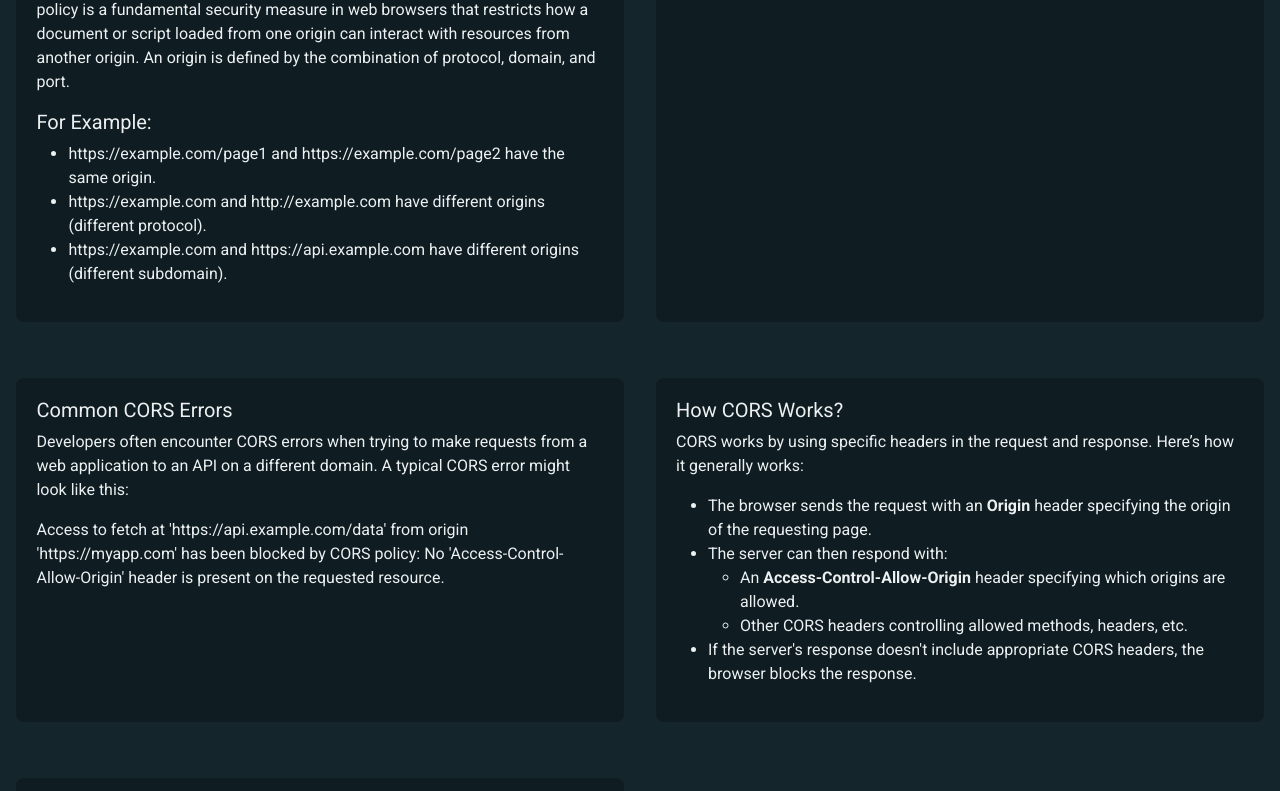
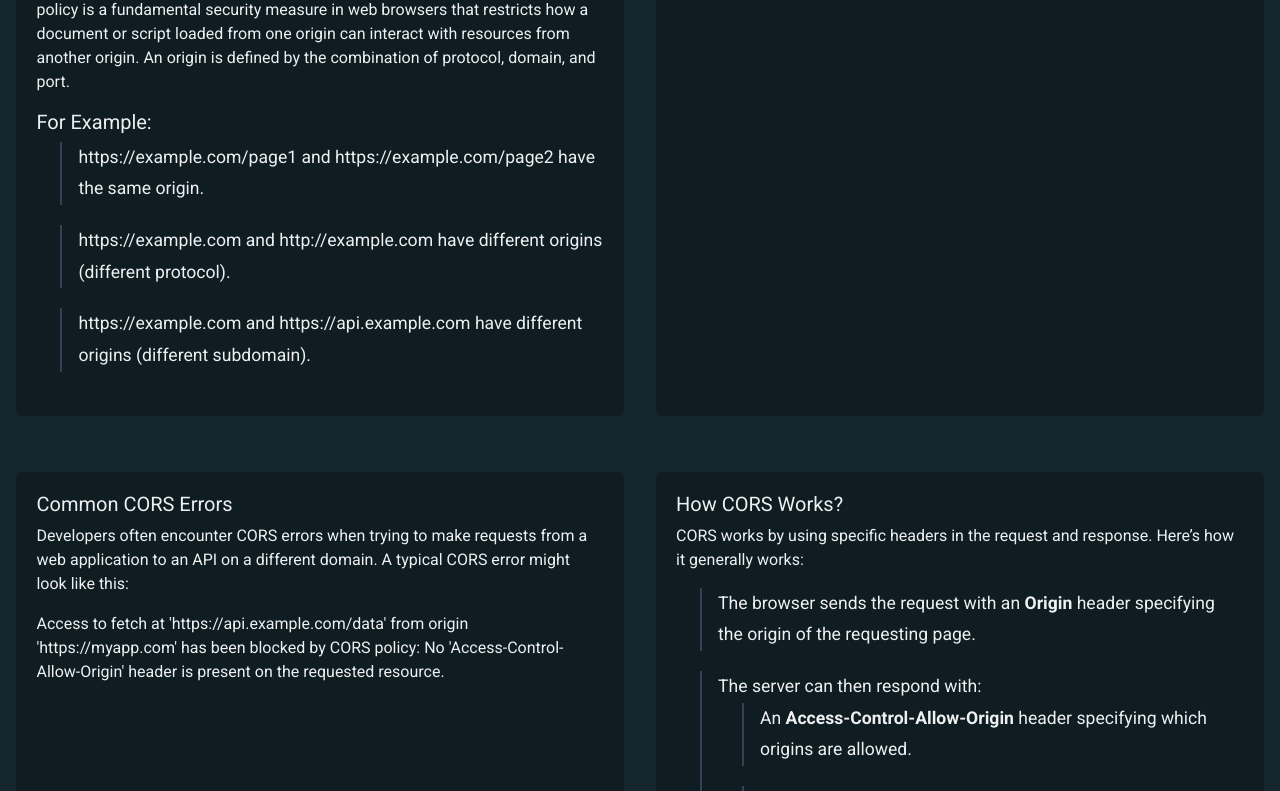
Before and after one commit to rajalakshmys-27/lastminref, a React (Create React App) app: page /javascript in a window 1280 px wide. Shown: the part 1593-2384 px from the top of the page. Built offline with nearby package versions, Linux system fonts and the light colour scheme.

Commit message:
css modification

```diff
--- a/src/pages/jsPage/jsPage.module.scss
+++ b/src/pages/jsPage/jsPage.module.scss
@@ -57,6 +57,74 @@
   border-radius: 0.5rem;
   align-self: stretch;
   margin-bottom: 1.5rem;
+
+  & :global {
+    ul,
+    ol {
+      padding-left: 1.5rem;
+      margin-bottom: 1.5rem;
+      font-size: 1rem;
+      line-height: 1.8;
+
+      li {
+        position: relative;
+        padding-left: 1.5rem;
+        margin-bottom: 1rem;
+        border-left: 2px solid #324253;
+        padding-left: 1rem;
+        font-size: 1.1rem;
+        font-weight: 500;
+        list-style: none; // Remove default bullets/numbers
+
+        &:not(:last-child) {
+          margin-bottom: 1.25rem;
+        }
+
+        &:before {
+          content: "";
+          position: absolute;
+          left: -0.5rem;
+          top: 0.7rem;
+        }
+
+        // Unordered list bullet styles
+        ul & {
+          &:before {
+            content: "";
+            width: 10px;
+            height: 10px;
+            background: radial-gradient(circle, #3498db 30%, #ecf0f1 30%);
+            border-radius: 50%;
+            box-shadow: 0 2px 4px rgba(0, 0, 0, 0.1);
+          }
+        }
+
+        // Ordered list number styles
+        ol & {
+          counter-increment: list-counter;
+          padding-left: 2rem;
+
+          &:before {
+            content: counter(list-counter) "";
+            font-size: 1.3rem;
+            font-weight: bold;
+            background: linear-gradient(135deg, #3498db, #8e44ad);
+            color: #fff;
+            width: 1.6rem;
+            height: 1.6rem;
+            display: inline-flex;
+            align-items: center;
+            justify-content: center;
+            border-radius: 50%;
+            position: absolute;
+            left: -2.5rem;
+            top: 0.2rem;
+            box-shadow: 0 2px 4px rgba(0, 0, 0, 0.1);
+          }
+        }
+      }
+    }
+  }
 }
 
 .topic {
```
